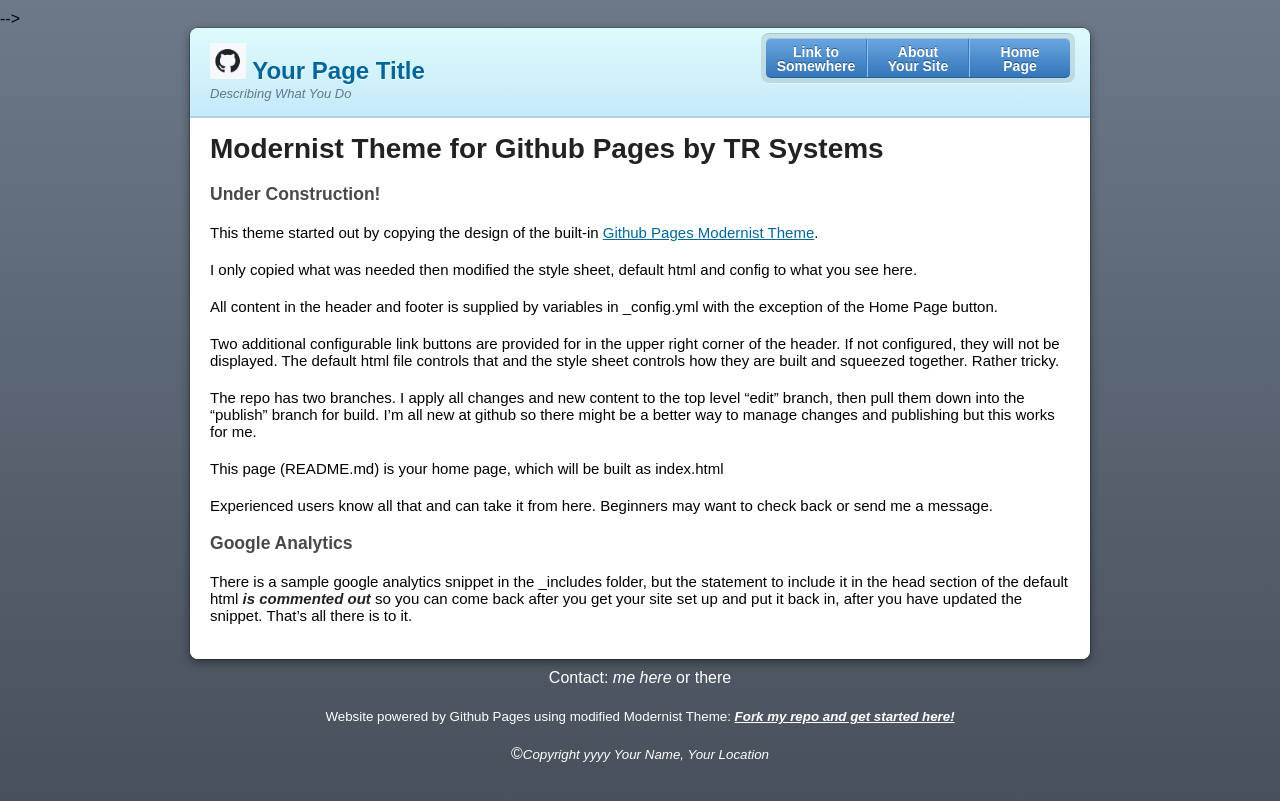
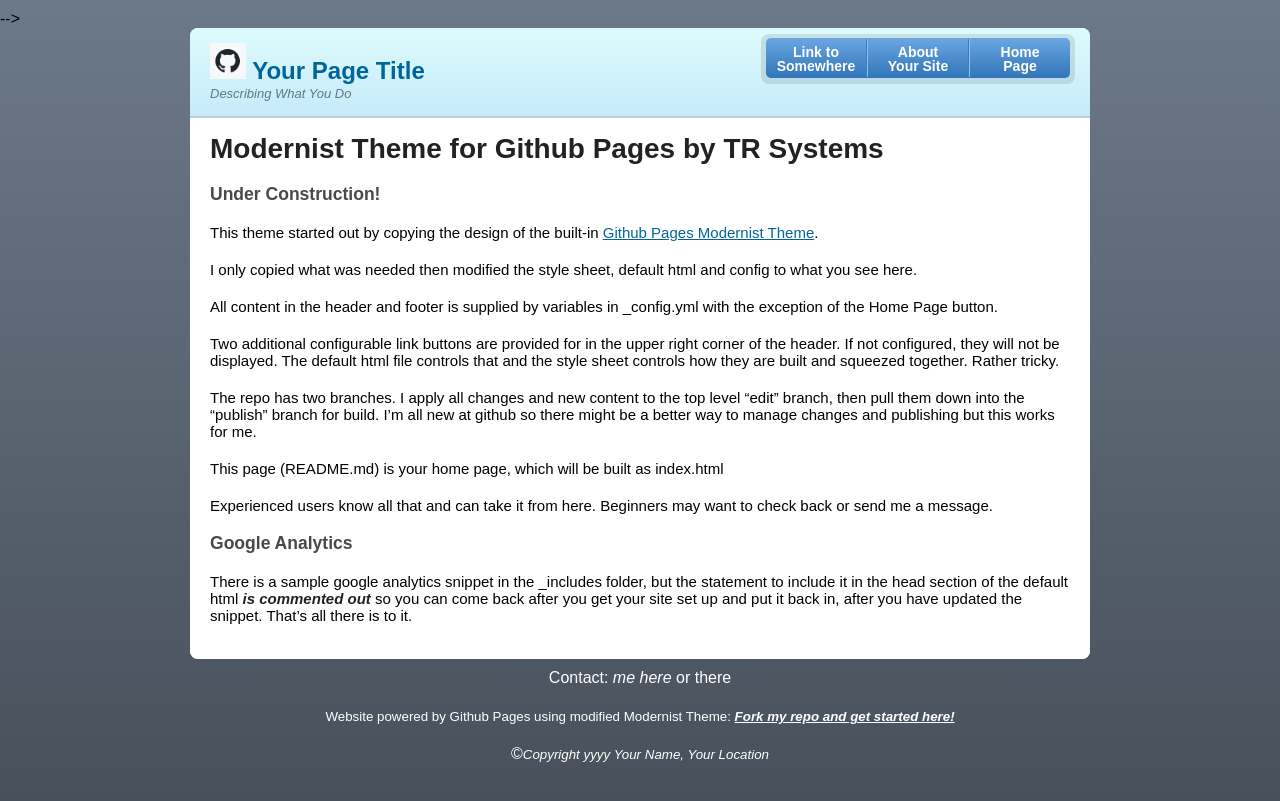
Before and after one commit to TR-Systems/modernist, a Jekyll site: the page built from README.md, in a window 1280 px wide. Shown: the top 801 px of the page. Built offline with Jekyll 4.4.1, drawn with Linux system fonts in a browser that asks for light colours; our own code applies the rules of GitHub Pages for plain Markdown files.

Commit message:
Update modernist.scss remove all text and box shadows

```diff
--- a/_sass/modernist.scss
+++ b/_sass/modernist.scss
@@ -19,7 +19,6 @@
   margin: 0 auto;
   background: #DEDEDE; /* Dark Gray */
   border-radius: 8px;
-  box-shadow: rgba(#000, 0.2) 0 0 0 1px, rgba(#000, 0.45) 0 3px 10px;
 }
 
 header, section, footer {
@@ -78,7 +77,6 @@
     font-size:24px;
     line-height:1.2;
     color:#069;
-    text-shadow:rgba(#fff, 0.9) 0 1px 0;
   }
 
   p {
@@ -90,7 +88,6 @@
     &.view {
       display:none;
       font-weight:700;
-      text-shadow:rgba(#fff, 0.9) 0 1px 0;
       -webkit-font-smoothing:antialiased;
 
       a {
@@ -117,7 +114,6 @@
     background:#5198DF;
     background: linear-gradient(#77B9FB, #3782CD);
     border-radius:5px;
-    box-shadow: inset rgba(#fff, 0.45) 0 1px 0, inset rgba(#000, 0.2) 0 -1px 0;
     width:auto;
 
     &:before {
@@ -130,7 +126,6 @@
       bottom:-6px;
       background:rgba(#000, 0.1);
       border-radius: 8px;
-      box-shadow: rgba(#000, 0.2) 0 -1px 0, inset rgba(#fff, 0.7) 0 -1px 0;
     }
 
     li {
@@ -165,7 +160,6 @@
       font-weight:400;
       padding-top:6px;
       height:40px;
-      text-shadow:rgba(#000, 0.4) 0 -1px 0;
 
       strong {
         font-size:14px;
@@ -281,7 +275,6 @@
   border: 1px solid #c6cbd1;
   border-bottom-color: #959da5;
   border-radius: 3px;
-  box-shadow: inset 0 -1px 0 #959da5;
   color: #444d56;
   display: inline-block;
   font-size: 11px;
```
